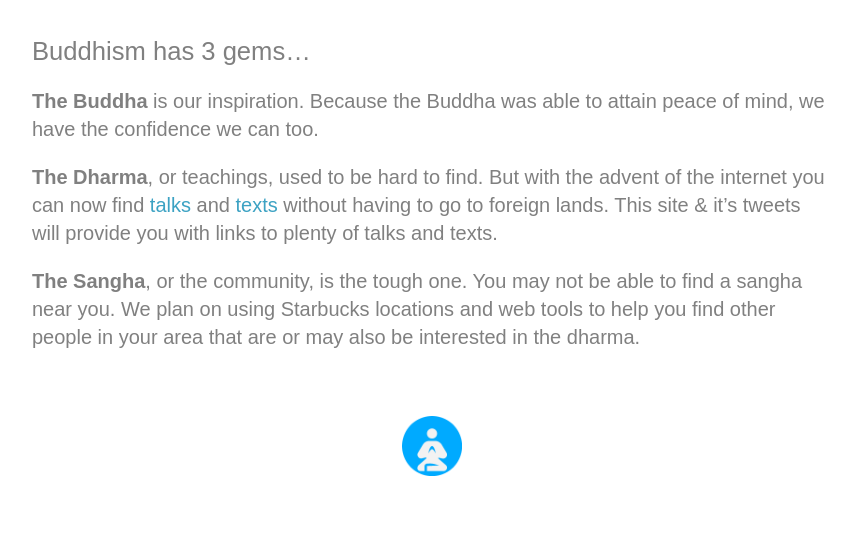
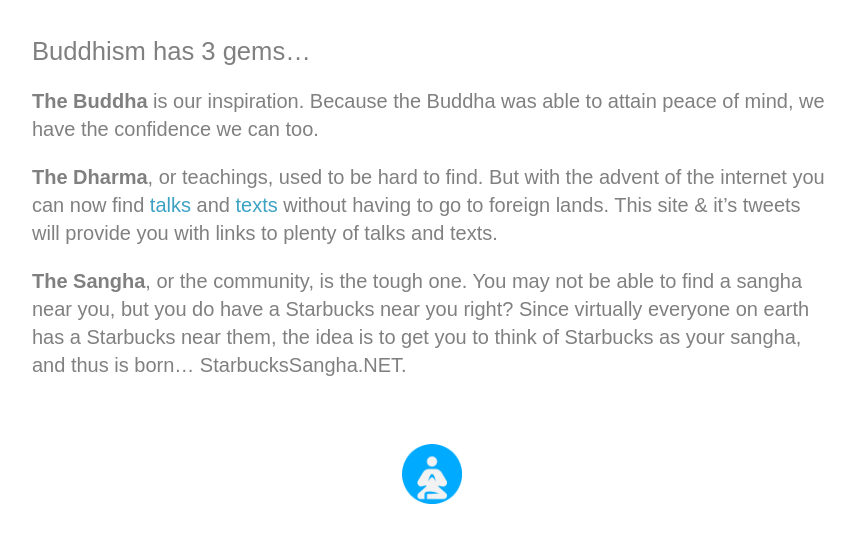
Before and after one commit to StarbucksSangha/StarbucksSangha, a Jekyll site: the page built from info.md, in a window 1280 px wide. Shown: the top 543 px of the page, without its empty margins (208-1063 px from the left). Built offline with Jekyll 4.4.1, drawn with Linux system fonts in a browser that asks for light colours.

Commit message:
Update info.md

```diff
--- a/info.md
+++ b/info.md
@@ -10,7 +10,7 @@
 
 <b>The Dharma</b>, or teachings, used to be hard to find. But with the advent of the internet you can now find [talks](https://www.dhammatalks.org/mp3_collections_index.html){:target="_blank"} and [texts](https://www.dhammatalks.org/suttas/index.html){:target="_blank"} without having to go to foreign lands. This site & it's tweets will provide you with links to plenty of talks and texts.
 
-<b>The Sangha</b>, or the community, is the tough one. You may not be able to find a sangha near you. We plan on using Starbucks locations and web tools to help you find other people in your area that are or may also be interested in the dharma.
+<b>The Sangha</b>, or the community, is the tough one. You may not be able to find a sangha near you, but you do have a Starbucks near you right? Since virtually everyone on earth has a Starbucks near them, the idea is to get you to think of Starbucks as your sangha, and thus is born... StarbucksSangha.NET.
 
 <!--
 More to come...
```
